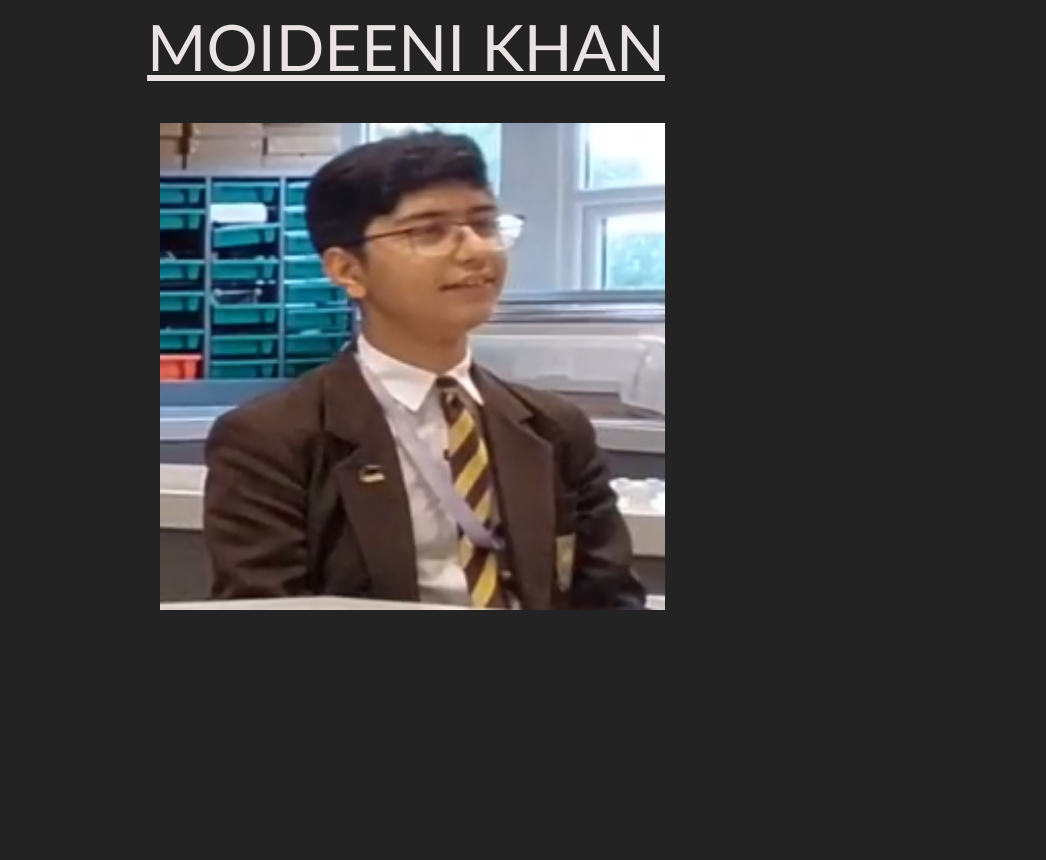
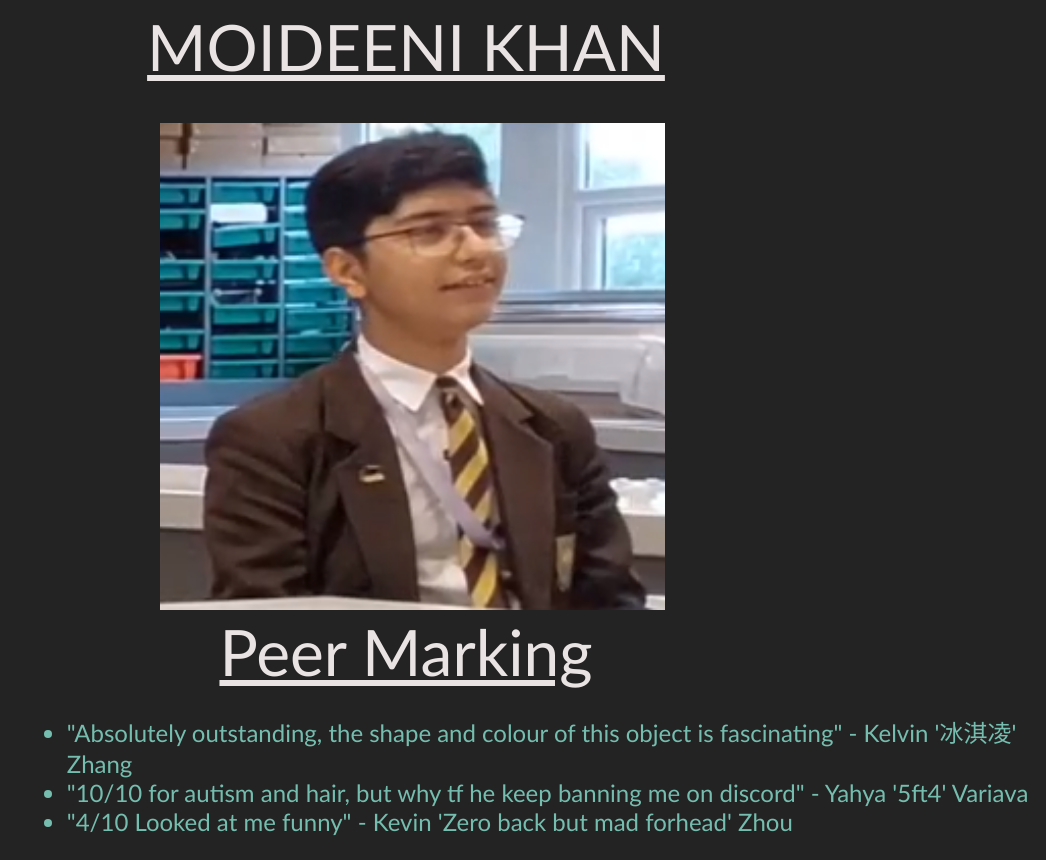
Before and after one commit to userNameAsString/Moideeni, a plain HTML site: page index.html in a window 1280 px wide. Shown: the whole page, without its empty margins (234-1280 px from the left). Before the commit the page ends 800 px from the top, so only its background shows below. Drawn offline with Linux system fonts and the light colour scheme.

Commit message:
Add files via upload

```diff
--- a/index.html
+++ b/index.html
@@ -12,5 +12,15 @@
     <u>MOIDEENI KHAN</u>
     <br><br>
     <img src="Moideeni.PNG">
+    <u>Peer Marking</u>
+    <ul>
+        <li>
+            "Absolutely outstanding, the shape and colour of this object is fascinating" - Kelvin '冰淇凌' Zhang
+        </li><li>
+            "10/10 for autism and hair, but why tf he keep banning me on discord" - Yahya '5ft4' Variava
+        </li><li>
+            "4/10 Looked at me funny" - Kevin 'Zero back but mad forhead' Zhou
+        </li>
+    </ul>
 </body>
 </html>
--- a/style.css
+++ b/style.css
@@ -13,3 +13,8 @@ u{
     justify-content:center;
     align-items:center;
 }
+ul{
+    color:rgb(117, 190, 175);
+    font-size:150%;
+    margin-left: 20%;
+}
```
